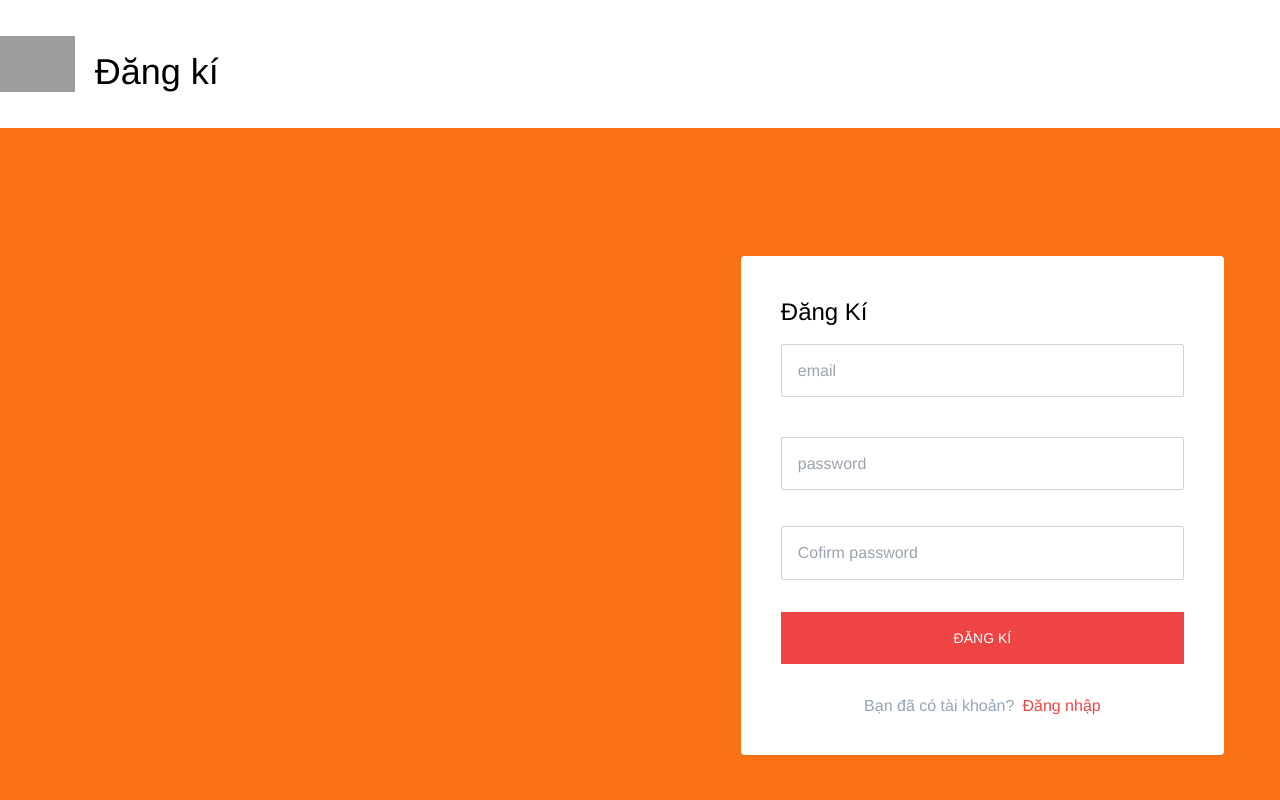
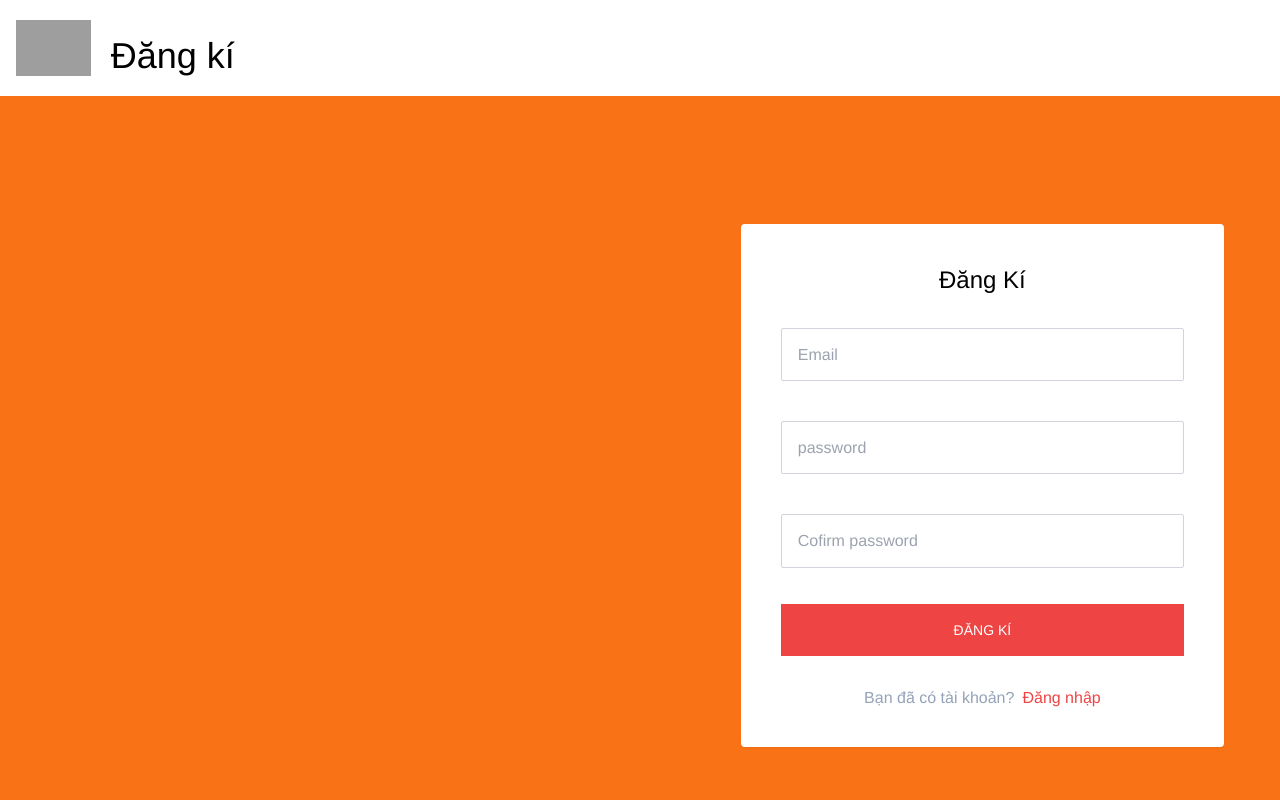
Before and after one commit to DuyDan2706/ShoppeClone2023, a React (Vite) app: page /register in a window 1280 px wide. Shown: the top 800 px of the page. Built offline with nearby package versions, Linux system fonts and the light colour scheme; grey boxes are pictures that could not be loaded.

Commit message:
fix layout

```diff
--- a/index.html
+++ b/index.html
@@ -4,7 +4,7 @@
     <meta charset="UTF-8" />
     <link rel="icon" type="image/svg+xml" href="/vite.svg" />
     <meta name="viewport" content="width=device-width, initial-scale=1.0" />
-    <title>Vite + React + TS</title>
+    <title>Data20store</title>
   </head>
   <body>
     <div id="root"></div>
--- /dev/null
+++ b/src/components/Input/Input.tsx
@@ -0,0 +1,31 @@
+import React from 'react'
+import { RegisterOptions, UseFormRegister } from 'react-hook-form'
+
+
+interface Props{
+type:React.HTMLInputTypeAttribute
+errorMessage?:string
+placeholder?:string
+className?:string
+name:string
+register:UseFormRegister<any>,
+rule?:RegisterOptions
+autoComplete?:string
+}
+
+
+export default function Input({type,errorMessage,placeholder,className,name,register,rule, autoComplete}:Props) {
+  return (
+    <div className={className}>
+    <input
+      type={type}
+      // name='email'
+      className='w-full rounded-sm border border-gray-300 p-4 outline-none focus:border-gray-500 focus:shadow-sm '
+      placeholder={placeholder}
+      autoComplete= {autoComplete}
+      {...register(name, rule)}
+    />
+    <div className='mt-1 min-h-[1.25rem] text-sm text-red-500'> {errorMessage}</div>
+  </div>
+  )
+}
--- /dev/null
+++ b/src/components/Input/index.ts
@@ -0,0 +1,3 @@
+import Input from "./Input";
+
+export default Input
--- a/src/components/RegisterHeaders/RegisterHeader.tsx
+++ b/src/components/RegisterHeaders/RegisterHeader.tsx
@@ -3,7 +3,7 @@ import { useEffect, useState } from 'react'
 export default function RegisterHeader() {
   return (
     <header className='py-5'>
-      <div className='mx-auto max-w-7xl py-4'>
+      <div className='container'>
         <nav className='flex items-end'>
           <img
             className='h-14 lg:h-14'
--- a/src/pages/Login/Login.tsx
+++ b/src/pages/Login/Login.tsx
@@ -13,7 +13,7 @@ export default function Login() {
 
   return (
     <div className='bg-orange-500'>
-      <div className='mx-auto max-w-7xl px-4'>
+      <div className='container'>
         <div className='grid grid-cols-1 py-12 lg:grid-cols-5 lg:py-32 lg:pr-10'>
           <div className='lg:col-span-2 lg:col-start-4'>
             <form className='rounded bg-white p-10 shadow-sm'>
--- a/src/pages/Register/Register.tsx
+++ b/src/pages/Register/Register.tsx
@@ -2,6 +2,7 @@ import React from 'react'
 import { Link } from 'react-router-dom'
 import { useForm } from 'react-hook-form'
 import { getrule } from 'src/utils/rule'
+import Input from 'src/components/Input'
 
 
 interface FormData {
@@ -14,10 +15,11 @@ export default function Register() {
     register,
     handleSubmit,
     getValues,
+    watch,
     formState: { errors }
   } = useForm<FormData>()
 
-    const rule = getrule(getValues)
+  const rule = getrule(getValues)
   const onSubmit = handleSubmit(
     (data) => {
       console.log('data', data)
@@ -29,24 +31,58 @@ export default function Register() {
   )
   console.log('errors', errors)
 
+
+  //  const value = watch()   ho tro go den dau log den do
+  //  console.log("dan",value)
   return (
-    <div className='bg-orange-500'>
-      <div className='mx-auto max-w-7xl px-4'>
+    <div className=' bg-orange-500 '>
+      {/* <div className='mx-auto max-w-7xl px-4 '> */}
+      <div className='container '>
         <div className='grid grid-cols-1 py-12 lg:grid-cols-5 lg:py-32 lg:pr-10'>
-          <div className='lg:col-span-2 lg:col-start-4'>
+          <div className=' lg:col-span-2 lg:col-start-4'>
             <form className='rounded bg-white p-10 shadow-sm' onSubmit={onSubmit} noValidate>
-              <div className='text-2xl'>Đăng Kí</div>
-              <div className='mt-4'>
-                <input
-                  type='email'
-                  // name='email'
-                  className='w-full rounded-sm border border-gray-300 p-4 outline-none focus:border-gray-500 focus:shadow-sm '
-                  placeholder='email'
-                  {...register('email', rule.email)}
-                />
-                <div className='mt-1 min-h-[1.25rem] text-sm text-red-500'> {errors.email?.message}</div>
-              </div>
-              <div className='mt-4'>
+              <div className='text-2xl text-center'>Đăng Kí</div>
+              <Input
+                name='email'
+                register={register}
+                type='email'
+                className='mt-8'
+                errorMessage={errors.email?.message}
+                placeholder='Email'
+                rule={rule.email}
+                autoComplete='on'
+              />
+              <Input
+                name='password'
+                register={register}
+                type='password'
+                className='mt-4'
+                errorMessage={errors.password?.message}
+                placeholder='password'
+                rule={rule.password}
+                autoComplete='on'
+              />
+              <Input
+                name='cofirm_password'
+                register={register}
+                type='password'
+                className='mt-4'
+                errorMessage={errors.cofirm_password?.message}
+                placeholder='Cofirm password'
+                rule={rule.cofirm_password}
+                autoComplete='on'
+              />
+              {/* // <div className='mt-8'>
+              //   <input
+              //     type='email'
+              //     // name='email'
+              //     className='w-full rounded-sm border border-gray-300 p-4 outline-none focus:border-gray-500 focus:shadow-sm '
+              //     placeholder='email'
+              //     {...register('email', rule.email)}
+              //   />
+              //   <div className='mt-1 min-h-[1.25rem] text-sm text-red-500'> {errors.email?.message}</div>
+              // </div> */}
+              {/* <div className='mt-4'>
                 <input
                   type='password'
                   className='w-full rounded-sm border border-gray-300 p-4 outline-none focus:border-gray-500 focus:shadow-sm '
@@ -55,8 +91,8 @@ export default function Register() {
                   {...register('password', rule.password)}
                 />
                 <div className='mt-1 min-h-[1rem] text-sm text-red-500'>{errors.password?.message}</div>
-              </div>
-              <div className='mt-4'>
+              </div> */}
+              {/* <div className='mt-4'>
                 <input
                   type='password'
                   // name='cofirm_password'
@@ -69,7 +105,7 @@ export default function Register() {
                   })}
                 />
                 <div className='mt-1 min-h-[1rem] text-sm text-red-500'>{errors.cofirm_password?.message}</div>
-              </div>
+              </div> */}
               <div className='mt-3'>
                 <button
                   type='submit'
--- a/tailwind.config.js
+++ b/tailwind.config.js
@@ -1,6 +1,12 @@
+/* eslint-disable @typescript-eslint/no-var-requires */
+const plugin = require('tailwindcss/plugin')
 /** @type {import('tailwindcss').Config} */
+
 module.exports = {
   content: ['./index.html', './src/**/*.{js,ts,jsx,tsx}'],
+  corePlugins: {
+    container: false
+  },
   theme: {
     extend: {
       backgroundImage: () => ({
@@ -9,7 +15,20 @@ module.exports = {
         // 'user-background':
         //   "linear-gradient(rgba(0,0,0, 0), rgba(0,0,0, 0)), url('https://vshare.amazingtech.vn/static/media/bg-body.85ea3fd6814234db8af1.jpg')",
       }),
+
     },
   },
-  plugins: [],
+  plugins: [
+    plugin(function({ addUtilities, addComponents, e, config,theme }) {
+      addComponents({
+        '.container': {
+          maxWidth: theme('columns.7xl'),
+          marginLeft: 'auto',
+          marginRight: 'auto',
+          paddingLeft: theme('spacing.4'),
+          paddingRight: theme('spacing.4')
+        }
+      })
+    }),
+   ],
 }
```
